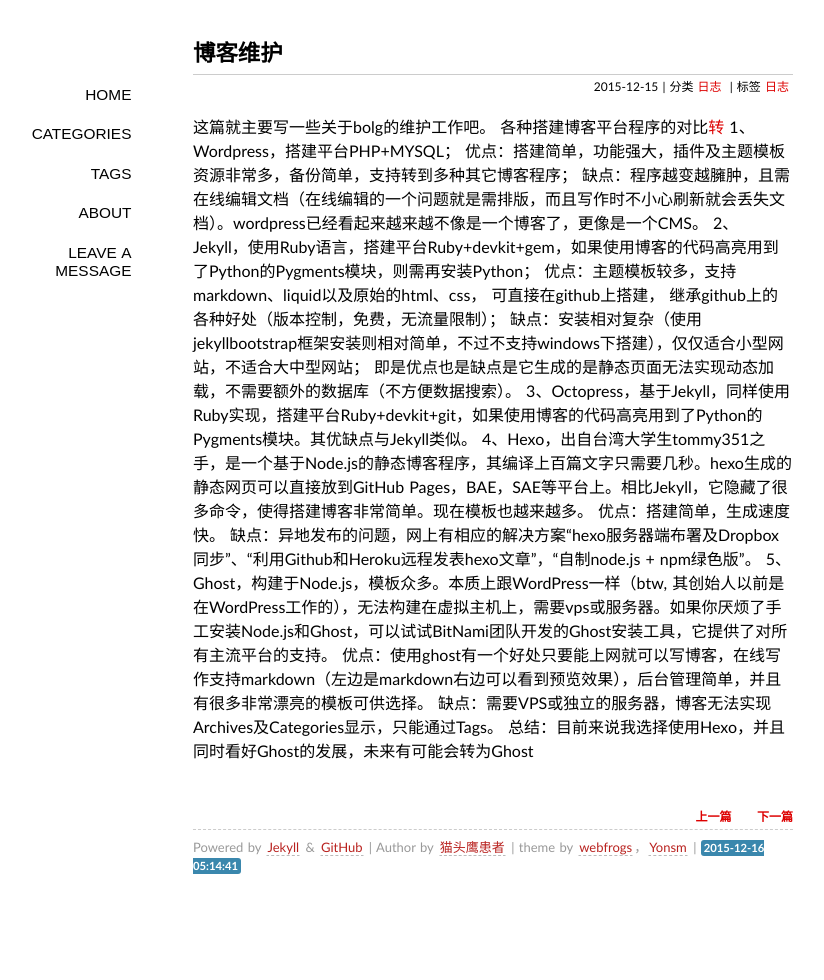
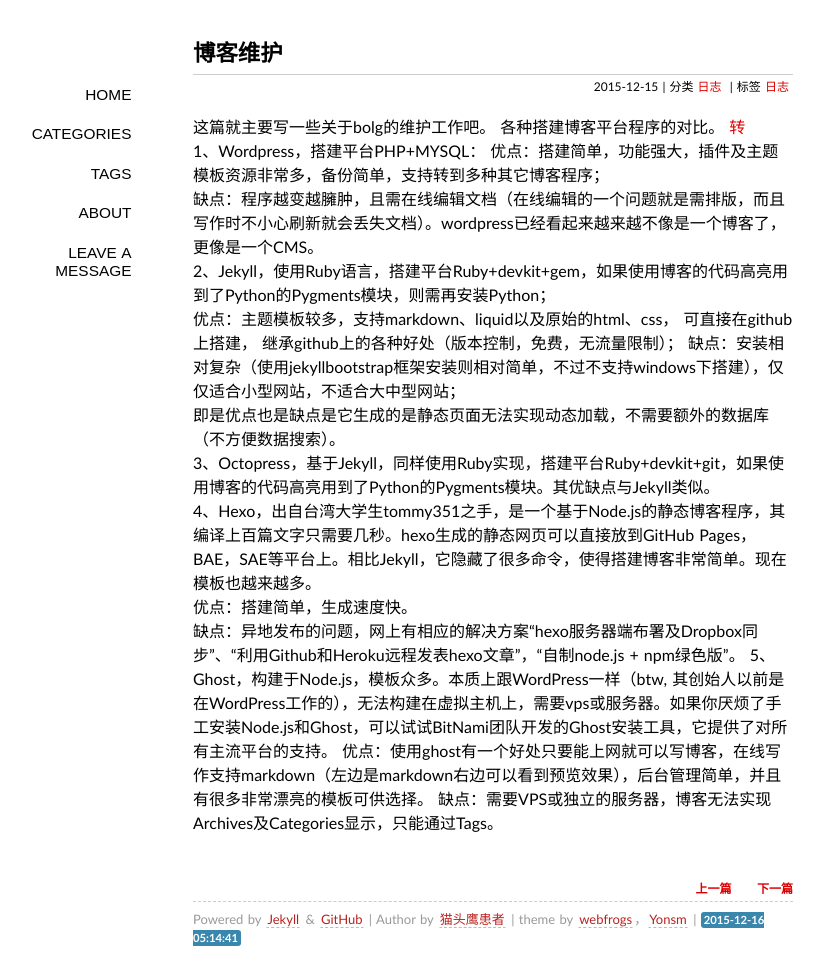
Before and after one commit to NightKs/NightKs.github.io, a Jekyll site: the page built from _posts/2015-12-15-bo-ke-wei-hu.md, in a window 1280 px wide. Shown: the whole page, without its empty margins (147-971 px from the left). Built offline with Jekyll 4.4.1, drawn with Linux system fonts in a browser that asks for light colours; some web fonts are replaced; Markdown is read by kramdown in place of the engine named in the settings; comment, search, counter and statistics services are not loaded; before the commit the page ends 908 px from its top, so only the background shows below that.

Commit message:
Update 2015-12-15-bo-ke-wei-hu.md

```diff
--- a/_posts/2015-12-15-bo-ke-wei-hu.md
+++ b/_posts/2015-12-15-bo-ke-wei-hu.md
@@ -5,9 +5,9 @@
 tags: 日志
 categories: 日志
 ---
-这篇就主要写一些关于bolg的维护工作吧。
-各种搭建博客平台程序的对比[转](http://read.mobi/2015/03/15/blog-source-comparison/)
-1、Wordpress，搭建平台PHP+MYSQL；
+
+这篇就主要写一些关于bolg的维护工作吧。  各种搭建博客平台程序的对比。 [转](http://read.mobi/2015/03/15/blog-source-comparison/)
+1、Wordpress，搭建平台PHP+MYSQL：
 优点：搭建简单，功能强大，插件及主题模板资源非常多，备份简单，支持转到多种其它博客程序；
 缺点：程序越变越臃肿，且需在线编辑文档（在线编辑的一个问题就是需排版，而且写作时不小心刷新就会丢失文档）。wordpress已经看起来越来越不像是一个博客了，更像是一个CMS。
 2、Jekyll，使用Ruby语言，搭建平台Ruby+devkit+gem，如果使用博客的代码高亮用到了Python的Pygments模块，则需再安装Python；
@@ -21,4 +21,3 @@
 5、Ghost，构建于Node.js，模板众多。本质上跟WordPress一样（btw, 其创始人以前是在WordPress工作的），无法构建在虚拟主机上，需要vps或服务器。如果你厌烦了手工安装Node.js和Ghost，可以试试BitNami团队开发的Ghost安装工具，它提供了对所有主流平台的支持。
 优点：使用ghost有一个好处只要能上网就可以写博客，在线写作支持markdown（左边是markdown右边可以看到预览效果），后台管理简单，并且有很多非常漂亮的模板可供选择。
 缺点：需要VPS或独立的服务器，博客无法实现Archives及Categories显示，只能通过Tags。
-总结：目前来说我选择使用Hexo，并且同时看好Ghost的发展，未来有可能会转为Ghost
```
